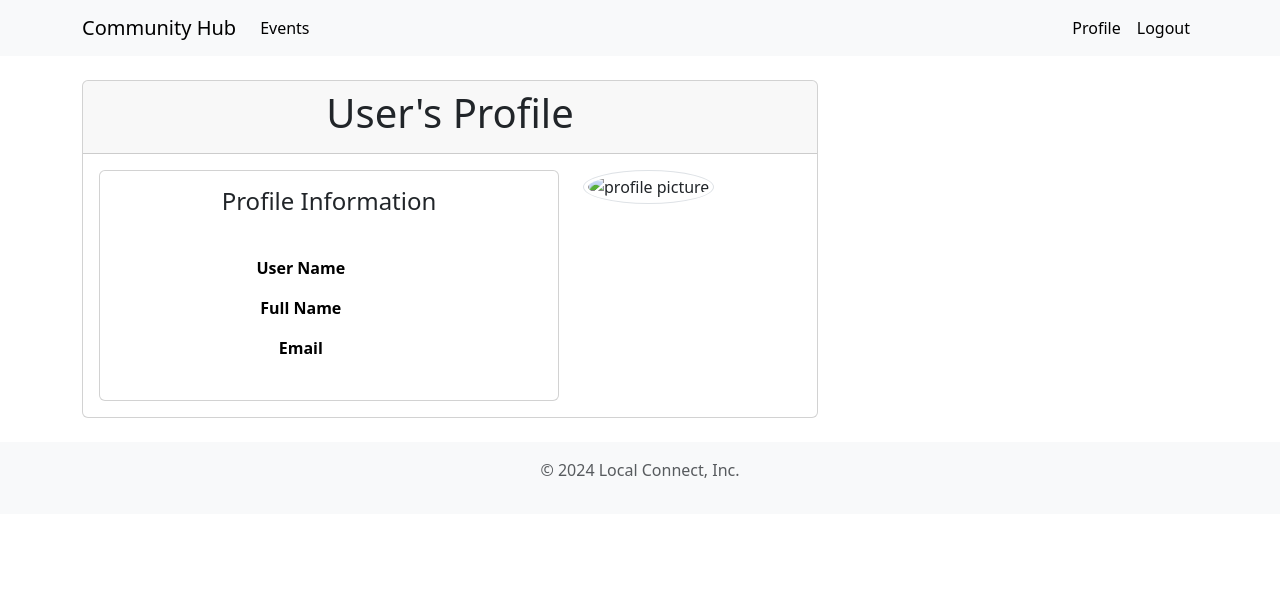
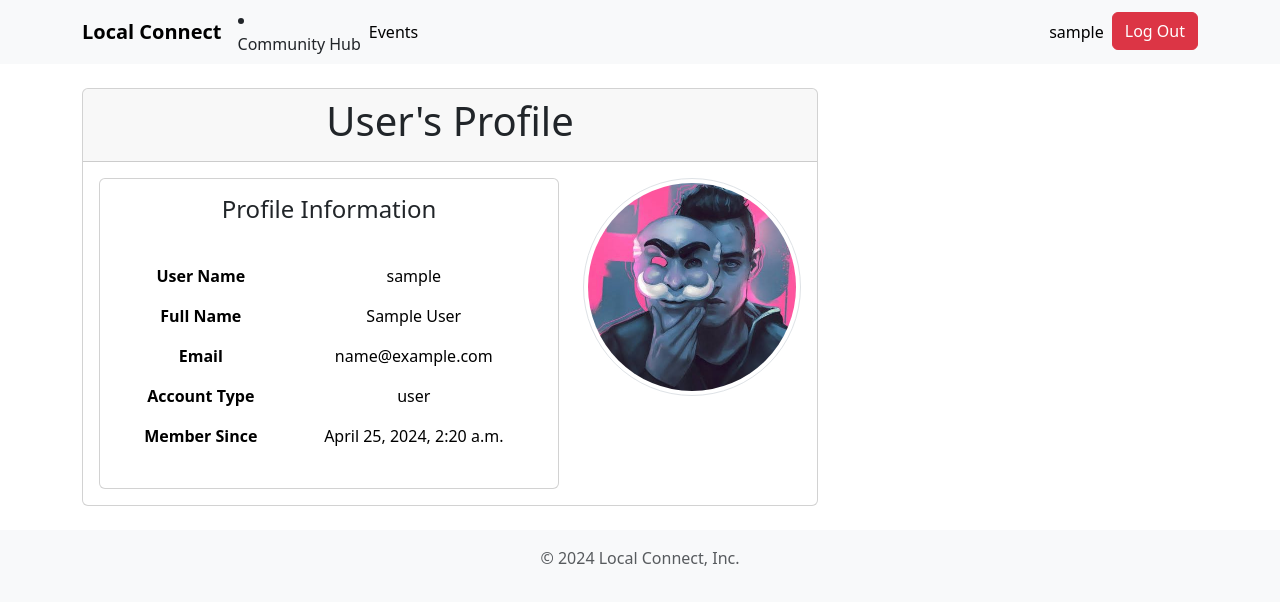
Before and after one commit to vinnywalker96/local-connect, a Django app: page /profile in a window 1280 px wide. Shown: the top 605 px of the page. Run offline with Django 5.2, Linux system fonts and the light colour scheme; the visitor is signed in with stand-in values (Sample User, id 1); lists and menus that the app fills with data are empty.

Commit message:
logout fixed, profile done, events done

```diff
--- a/local_connect/templates/local_connect/base.html
+++ b/local_connect/templates/local_connect/base.html
@@ -13,11 +13,14 @@
 
     <nav class="navbar navbar-expand-lg bg-light">
       <div class="container">
-        <a class="navbar-brand" href="{% url 'community_hub' %}">Community Hub</a>
+        <a class="navbar-brand fw-bold" href="{% url 'community_hub' %}">Local Connect</a>
         <div class="collapse navbar-collapse" id="navbarSupportedContent">
           <ul class="navbar-nav me-auto mb-2 mb-lg-0">
             <li class="nav-item">
-              <a class="nav-link active" aria-current="page" href="{% url 'events' %}">Events</a>
+              <a class="nav-link active" aria-current="page" href="{% url 'community_hub' %}">Community Hub</a>
+            </li>
+            <li class="nav-item">
+              <a class="nav-link active" aria-current="page" href="{% url 'events' %}">Events Calendar</a>
             </li>
               <li class="nav-item">
               <a class="nav-link active" aria-current="page" href="{% url 'business_profile' %}">Business Profile</a>
@@ -26,10 +29,13 @@
           </ul>
           <ul class="navbar-nav ml-auto mb-2 mb-lg-0">
             <li class="nav-item">
-              <a class="nav-link active" aria-current="page" href="{% url 'profile' %}">Profile</a>
+              <a class="nav-link active" aria-current="page" href="{% url 'profile' %}">{{ user.username }}</a>
             </li>
             <li class="nav-item">
-              <a class="nav-link active" href="{% url 'logout' %}">Logout</a>
+              <form action="{% url 'logout' %}" method="post">
+                {% csrf_token %}
+                <button class="btn btn-danger" type="submit">Log Out</button>
+              </form>
             </li>
           </ul>
         </div>
@@ -40,19 +46,23 @@
 
     <nav class="navbar navbar-expand-lg bg-light">
       <div class="container">
-        <a class="navbar-brand" href="{% url 'community_hub' %}">Community Hub</a>
+        <a class="navbar-brand fw-bold" href="{% url 'community_hub' %}">Local Connect</a>
         <div class="collapse navbar-collapse" id="navbarSupportedContent">
+          <li class="nav-item">
+            <a class="nav-link active" aria-current="page" href="{% url 'community_hub' %}">Community Hub</a>
+          </li>
           <ul class="navbar-nav me-auto mb-2 mb-lg-0">
             <li class="nav-item">
               <a class="nav-link active" aria-current="page" href="{% url 'events' %}">Events</a>
           </ul>
           <ul class="navbar-nav ml-auto mb-2 mb-lg-0">
             <li class="nav-item">
-              <a class="nav-link active" aria-current="page" href="{% url 'profile' %}">Profile</a>
+              <a class="nav-link active" aria-current="page" href="{% url 'profile' %}">{{ user.username }}</a>
             </li>
-            <li class="nav-item">
-              <a class="nav-link active" href="">Logout</a>
-            </li>
+            <form action="{% url 'logout' %}" method="post">
+              {% csrf_token %}
+              <button class="btn btn-danger" type="submit">Log Out</button>
+            </form>
           </ul>
         </div>
       </div>
--- a/local_connect/templates/local_connect/logout.html
+++ b/local_connect/templates/local_connect/logout.html
@@ -1,10 +1,7 @@
 {% extends 'local_connect/base.html' %}
-{% block title %}{{ register }} {% endblock %}
-{% load crispy_forms_tags %}
-{% block content %}
 <div class="container">
     <div class="alert">
-        <h4>Logged out</h4>
+        <h4>You are logged out!</h4>
         <a href="{% url 'login' %}">Login</a>
     </div>
 </div>
--- a/local_connect/templates/local_connect/profile.html
+++ b/local_connect/templates/local_connect/profile.html
@@ -1,4 +1,5 @@
 {% extends 'local_connect/base.html' %}
+{% load static %}
 {% block title %}{{ profile }} {% endblock %}
 
 {% block content %}
@@ -19,22 +20,30 @@
                                     <tbody>
                                         <tr>
                                             <th scope="col">User Name</th>
-                                            <td scope="col"></td>
+                                            <td scope="col">{{ user.username }}</td>
                                         </tr>
                                         <tr>
                                             <th scope="col">Full Name</th>
-                                            <td scope="col"> </td>
+                                            <td scope="col">{{ user.first_name }} {{user.last_name}}</td>
                                         </tr>
                                         <tr>
-                                            <th scope="row">Email</th>
-                                            <td></td>
+                                            <th scope="col">Email</th>
+                                            <td scope="col">{{ user.email }}</td>
+                                        </tr>
+                                        <tr>
+                                            <th scope="col">Account Type</th>
+                                            <td scope="col">{{ user.account_type }}</td>
+                                        </tr>
+                                        <tr>
+                                            <th scope="col">Member Since</th>
+                                            <td scope="col">{{ user.date_joined }}</td>
                                         </tr>
                                     </tbody>
                                 </table>
                             </div>
                         </div>
                         <div class="col-md-4">
-                            <img style="border-radius: 50%; width: auto; height: auto;" class="img-thumbnail" src="{{ user.userprofile.picture.url }}" alt="profile picture">
+                            <img style="border-radius: 50%; width: auto; height: auto;" class="img-thumbnail" src="{% static 'picture.jpg' %}" alt="profile picture">
                         </div>
                     </div>
                 </div>
--- a/local_connect/urls.py
+++ b/local_connect/urls.py
@@ -9,6 +9,4 @@ urlpatterns = [
     path('business-profile', views.business_profile, name='business_profile'),
     path('profile', views.profile, name='profile'),
     path('events', views.events, name='events'),
-
-
 ]
--- a/main/settings.py
+++ b/main/settings.py
@@ -133,3 +133,4 @@ CRISPY_TEMPLATE_PACK = 'bootstrap5'
 
 LOGIN_REDIRECT_URL = 'community_hub'
 LOGIN = 'login'
+LOGOUT_REDIRECT_URL = 'login' #new
--- a/main/urls.py
+++ b/main/urls.py
@@ -19,10 +19,11 @@ from django.urls import path, include
 from django.conf import settings
 from django.conf.urls.static import static
 from django.contrib.auth import views as auth
+from django.contrib.auth.views import LogoutView
 
 urlpatterns = [
     path('admin/', admin.site.urls),
     path('', include('local_connect.urls')),
     path('', auth.LoginView.as_view(template_name='local_connect/login.html'), name='login'),
-    path('', auth.LogoutView.as_view(template_name='local_connect/logout.html'), name='logout'),
+    path('logout', auth.LogoutView.as_view(template_name='local_connect/logout.html'), name='logout'),
 ]
```
Also changed, not shown: local_connect/templates/local_connect/events.html (+92 -3 lines), local_connect/static/app.js (added), local_connect/static/picture.jpg (added).
